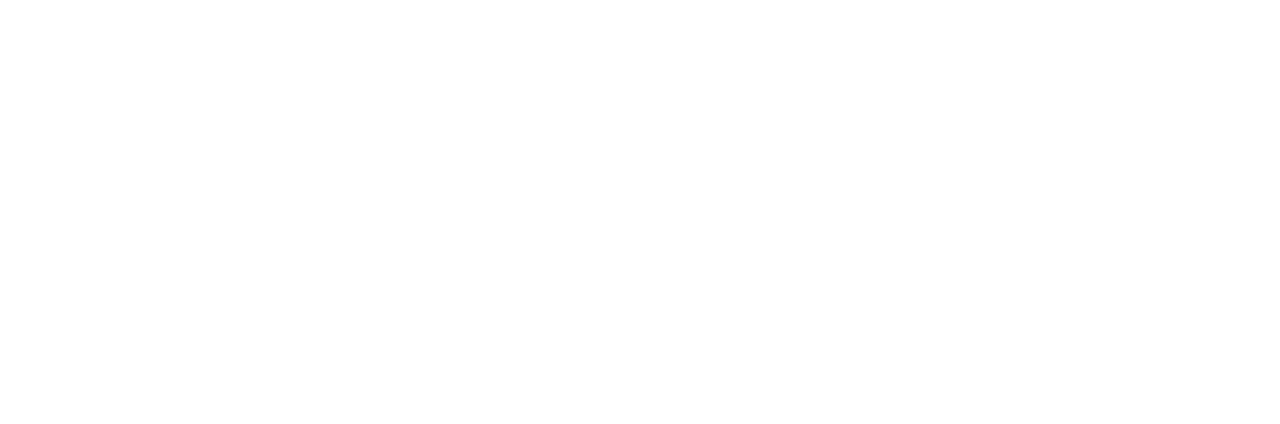
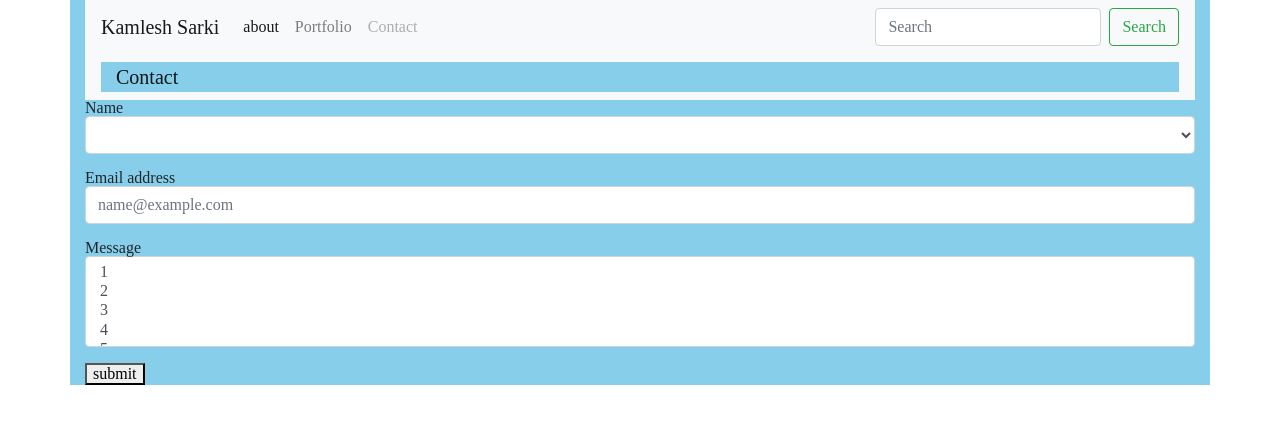
Before and after one commit to Kamleshsarki/Basic-Portfolio, a plain HTML site: page contact.html in a window 1280 px wide. Drawn offline with nearby package versions, Linux system fonts and the light colour scheme; files that its build step writes are made by us from their sources.

Commit message:
index.html,contact.html,portfolio.html

```diff
--- a/assets/css/style.css
+++ b/assets/css/style.css
@@ -1,4 +1,6 @@
-*{
+
+
+.container{
     background-color: skyblue;
 }
 
@@ -7,3 +9,7 @@ width:60px;
 height:60px;
 
 }
+about {
+
+    background-color: #4aaaa5;
+}
--- a/contact.html
+++ b/contact.html
@@ -0,0 +1,75 @@
+<!DOCTYPE html>
+<html lang="en">
+<head>
+    <meta charset="UTF-8">
+    <meta name="viewport" content="width=device-width, initial-scale=1.0">
+    <meta http-equiv="X-UA-Compatible" content="ie=edge">
+    <title>Document</title>
+    <link rel="stylesheet" href="style.css">
+    <link rel="stylesheet" href="https://stackpath.bootstrapcdn.com/bootstrap/4.3.1/css/bootstrap.min.css" integrity="sha384-ggOyR0iXCbMQv3Xipma34MD+dH/1fQ784/j6cY/iJTQUOhcWr7x9JvoRxT2MZw1T" crossorigin="anonymous">
+<script src="https://stackpath.bootstrapcdn.com/bootstrap/4.3.1/js/bootstrap.min.js" integrity="sha384-JjSmVgyd0p3pXB1rRibZUAYoIIy6OrQ6VrjIEaFf/nJGzIxFDsf4x0xIM+B07jRM" crossorigin="anonymous"></script>
+    <link rel="stylesheet" href="reset.css">
+</head>
+<body>
+    <div class="container">
+            <nav class="navbar navbar-expand-lg navbar-light bg-light">
+                    <button class="navbar-toggler" type="button" data-toggle="collapse" data-target="#navbarTogglerDemo03" aria-controls="navbarTogglerDemo03" aria-expanded="false" aria-label="Toggle navigation">
+                      <span class="navbar-toggler-icon"></span>
+                    </button>
+                    <a class="navbar-brand" href="#">Kamlesh Sarki</a>
+
+                    <div class="collapse navbar-collapse" id="navbarTogglerDemo03">
+                      <ul class="navbar-nav mr-auto mt-2 mt-lg-0">
+                        <li class="nav-item active">
+                          <a class="nav-link" href="#">about <span class="sr-only">(current)</span></a>
+                        </li>
+                        <li class="nav-item">
+                          <a class="nav-link" href="#">Portfolio</a>
+                        </li>
+                        <li class="nav-item">
+                          <a class="nav-link disabled" href="#" tabindex="-1" aria-disabled="true">Contact</a>
+                        </li>
+                      </ul>
+                      <form class="form-inline my-2 my-lg-0">
+                        <input class="form-control mr-sm-2" type="search" placeholder="Search" aria-label="Search">
+                        <button class="btn btn-outline-success my-2 my-sm-0" type="submit">Search</button>
+                      </form>
+                    </div>
+                  </nav>
+
+                  <nav class="navbar navbar-expand-lg navbar-light bg-light">
+                        <div class="container">
+                          <a class="navbar-brand" href="#">Contact</a>
+                        </div>
+                      </nav>
+        <form>
+
+                <div class="form-group">
+                  <label for="exampleFormControlSelect1">Name</label>
+                  <select class="form-control" id="exampleFormControlSelect1">
+
+                  </select>
+                </div>
+                <div class="form-group">
+                        <label for="exampleFormControlInput1">Email address</label>
+                        <input type="email" class="form-control" id="exampleFormControlInput1" placeholder="name@example.com">
+                      </div>
+                <div class="form-group">
+                  <label for="exampleFormControlSelect2">Message</label>
+                  <select multiple class="form-control" id="exampleFormControlSelect2">
+                    <option>1</option>
+                    <option>2</option>
+                    <option>3</option>
+                    <option>4</option>
+                    <option>5</option>
+                  </select>
+                </div>
+
+                <button type="submit">submit</button>
+
+              </form>
+              </div>
+              <script src="https://code.jquery.com/jquery-3.3.1.slim.min.js" integrity="sha384-q8i/X+965DzO0rT7abK41JStQIAqVgRVzpbzo5smXKp4YfRvH+8abtTE1Pi6jizo" crossorigin="anonymous"></script>
+<script src="https://cdnjs.cloudflare.com/ajax/libs/popper.js/1.14.7/umd/popper.min.js" integrity="sha384-UO2eT0CpHqdSJQ6hJty5KVphtPhzWj9WO1clHTMGa3JDZwrnQq4sF86dIHNDz0W1" crossorigin="anonymous"></script>
+</body>
+</html>
```
Also changed, not shown: index.html (+6 -2 lines), portfolio.html (+41 -0 lines), assets/images/k4.jpg (added).
